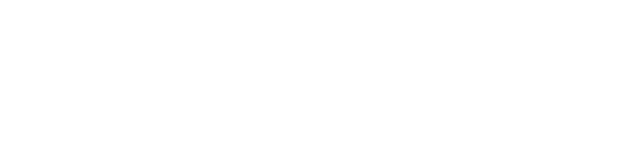
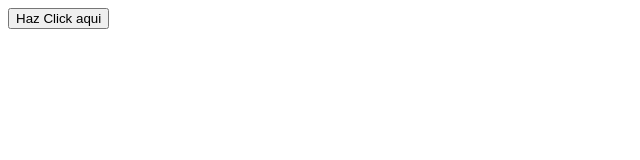
Before and after one commit to yesicaGallego/prueba, a plain HTML site: page index.html in a window 1280 px wide. Shown: the whole page, without its empty margins (0-640 px from the left). Drawn offline with Linux system fonts and the light colour scheme.

Commit message:
añadiendo archivo JS

```diff
--- /dev/null
+++ b/JS/js.js
@@ -0,0 +1,4 @@
+function hola (){
+
+    alert ("bienvenido a mi pagina Ramas");
+}
--- a/index.html
+++ b/index.html
@@ -4,9 +4,10 @@
     <meta charset="UTF-8">
     <meta http-equiv="X-UA-Compatible" content="IE=edge">
     <meta name="viewport" content="width=device-width, initial-scale=1.0">
+    <script src="JS/js.js"></script>
     <title>Prueba</title>
 </head>
 <body>
-
+    <input type="button"onclick= "hola()" value="Haz Click aqui">
 </body>
 </html>
```
